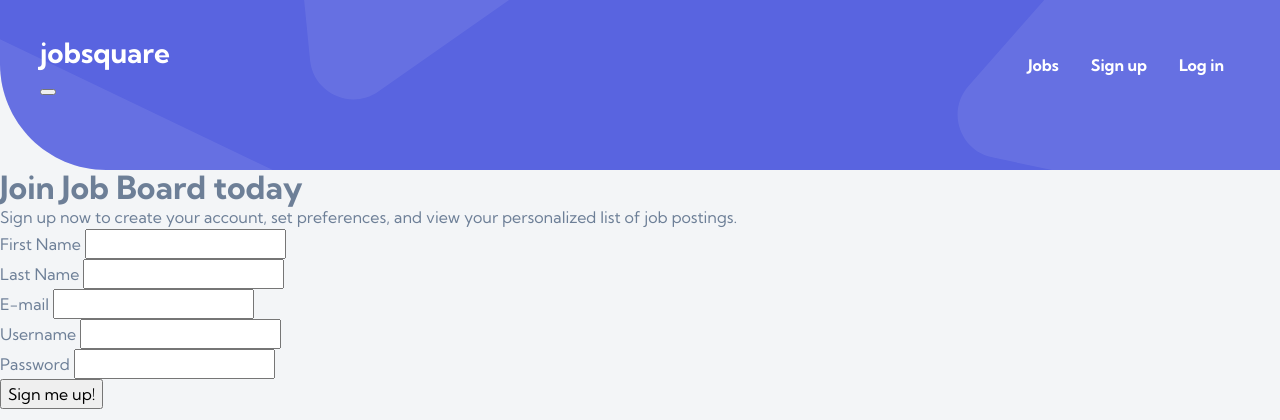
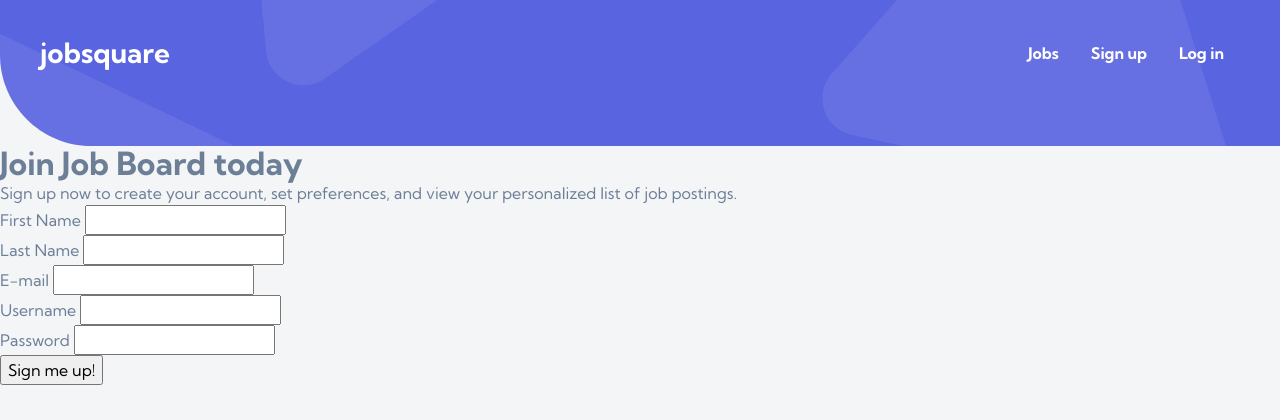
Before and after one commit to lexsac/jobsquare-capstone, a Flask app: page /signup in a window 1280 px wide. Shown: the top 420 px of the page. Run offline with Flask 3, Linux system fonts and the light colour scheme; some libraries are stand-ins or nearby versions.

Commit message:
Updated CSS files

```diff
--- a/templates/base.html
+++ b/templates/base.html
@@ -10,14 +10,13 @@
 
   <!-- CSS -->
   <link rel="stylesheet" href="/static/css/jobs/detail.css">
-  <link rel="stylesheet" href="/static/css/jobs/jobs-anon.css">
   <link rel="stylesheet" href="/static/css/jobs/jobs.css">
   <link rel="stylesheet" href="/static/css/users/likes.css">
   <link rel="stylesheet" href="/static/css/users/login.css">
   <link rel="stylesheet" href="/static/css/users/signup.css">
   <link rel="stylesheet" href="/static/css/404.css">
   <link rel="stylesheet" href="/static/css/base.css">
-  <link rel="stylesheet" href="/static/css/home-anon.css">
+  <link rel="stylesheet" href="/static/css/home.css">
 
   <!-- Google Fonts -->
   <link rel="preconnect" href="https://fonts.googleapis.com">
@@ -26,29 +25,30 @@
 </head>
 
 <body>
-    <nav class="navigation">
+    <nav class="navigation" id="navigation">
       <div class="navigation__items">
         <a href="/" class="navigation__logo">jobsquare</a>
-        <div class="navigation__toggle">
-          <button class="navigation__toggle-btn">
+        <div class="navigation__toggle" id="navigation__toggle">
+          <button class="navigation__toggle-button" id="navigation__toggle-button">
             <span class="navigation__toggle-bar"></span>
             <span class="navigation__toggle-bar"></span>
             <span class="navigation__toggle-bar"></span>
           </button>
         </div>
       </div>
-      <ul class="navigation__links">
+      <ul class="navigation__links" id="navigation__links">
         {% if not g.user %}
         <li><a class="navigation__link" href="/jobs">Jobs</a></li>
         <li><a class="navigation__link" href="/signup">Sign up</a></li>
         <li><a class="navigation__link" href="/login">Log in</a></li>
         {% else %}
+        <li><a class="navigation__link" href="/jobs">Jobs</a></li>
         <li><a class="navigation__link" href="/likes">Saved Jobs</a></li>
         <li><a class="navigation__link" href="/logout">Log out</a></li>
         {% endif %}
       </ul>
     </nav>
-    <div class="navigation__modal-overlay"></div>
+    <div class="navigation__modal-overlay" id="navigation__modal-overlay"></div>
 
 
   {% block content %}
```
